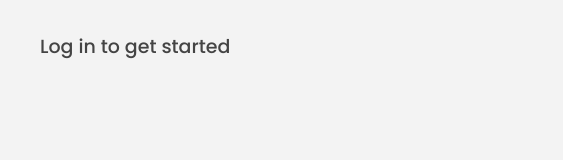
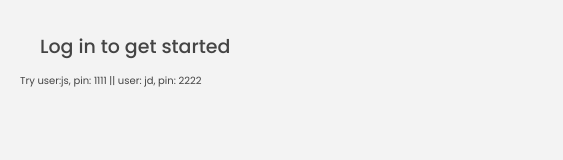
Before and after one commit to pujanov69/ArrayBankist, a plain HTML site: page index.html in a window 1280 px wide. Shown: the full height of the page, 0-563 px from the left. Drawn offline with Linux system fonts and the light colour scheme.

Commit message:
credentials shown

```diff
--- a/index.html
+++ b/index.html
@@ -35,6 +35,7 @@
         <button class="login__btn">&rarr;</button>
       </form>
     </nav>
+    <div>Try user:js, pin: 1111 || user: jd, pin: 2222</div>
 
     <main class="app">
       <!-- BALANCE -->
```
